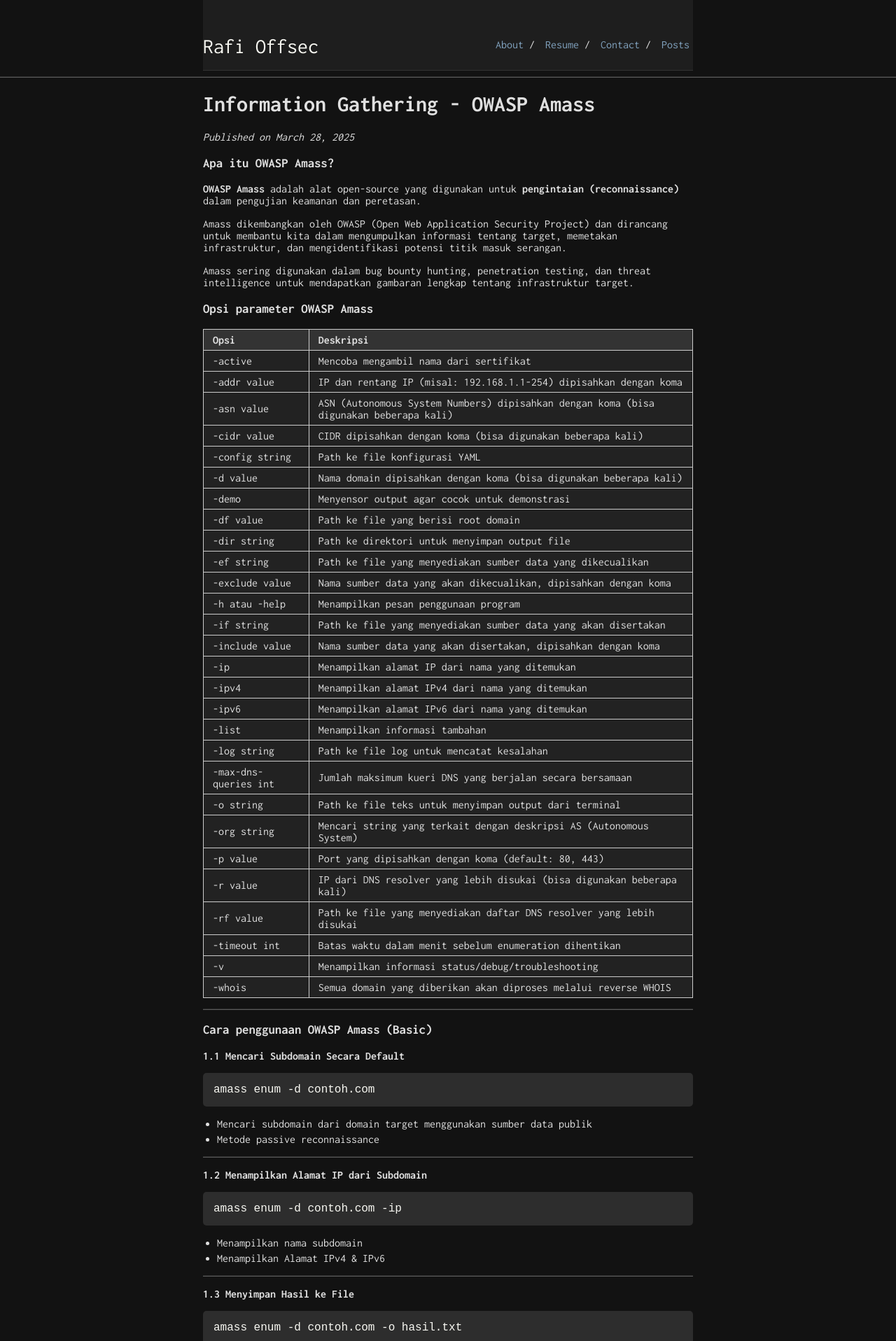
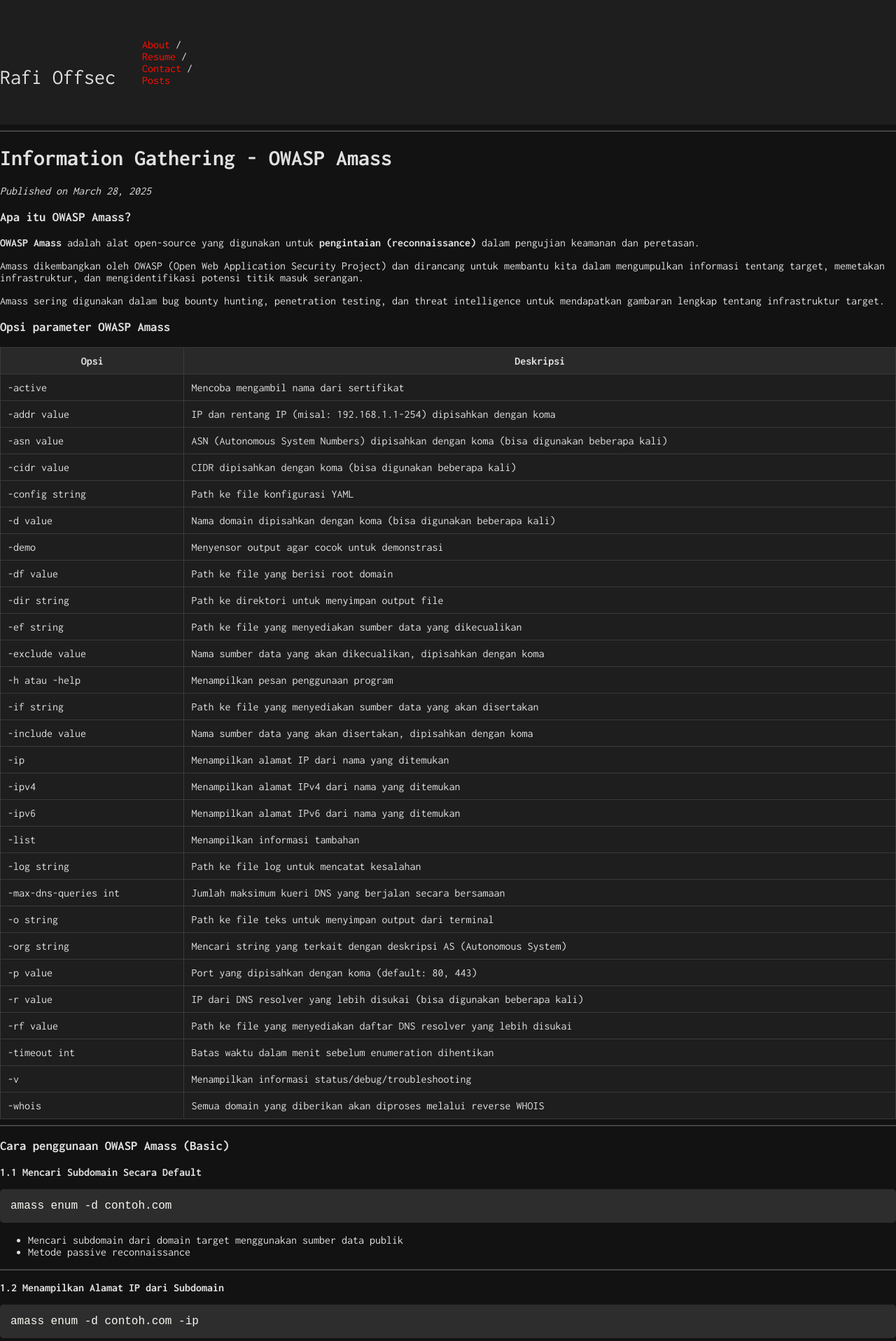
Before and after one commit to rafioffsec/rafioffsec.github.io, a Jekyll site: the page built from _posts/2025-03-29-information-gathering-owasp-amass.md, in a window 1280 px wide. Shown: the top 1916 px of the page at 70% size. Built offline with Jekyll 4.4.1, drawn with Linux system fonts in a browser that asks for light colours.

Commit message:
Update _style.scss

```diff
--- a/_sass/_style.scss
+++ b/_sass/_style.scss
@@ -1,23 +1,24 @@
 @import "vars";
 
-/* Dark Mode Base */
+/* Basic */
 html {
   height: 100%;
   margin: 0;
   padding: 0;
   background: #121212;
-  color: #e0e0e0;
 }
 
 body {
   margin: 0;
   font-family: "Inconsolata";
   height: 100%;
+  color: #e0e0e0;
+  background: #121212;
 }
 
 a {
   text-decoration: none;
-  color: #81a2be;
+  color: $accent;
 }
 
 a:hover {
@@ -34,14 +35,13 @@ hr {
 /* Navbar */
 #author-name {
   font-size: 30px;
-  color: #f8f8f2;
+  color: #e0e0e0;
   display: inline-block;
 }
 
 .navbar {
   padding: 50px 0;
   background: #1e1e1e;
-  border-bottom: 1px solid #333;
 }
 
 .navbar-ul {
@@ -56,30 +56,6 @@ hr {
   margin: 0 5px 0 10px;
 }
 
-.alignable {
-  display: inline-block;
-}
-
-.pull-left {
-  @extend .alignable;
-  float: left;
-}
-
-.pull-right {
-  @extend .alignable;
-  float: right;
-}
-
-/* Container */
-.container {
-  max-width: $max-width;
-  margin: auto;
-}
-
-.wrapper {
-  min-height: 100%;
-}
-
 /* Tables */
 table {
   width: 100%;
@@ -87,28 +63,23 @@ table {
   background: #1e1e1e;
   color: #e0e0e0;
 }
-th, td {
-  border: 1px solid #333;
-  padding: 10px;
-}
-th {
-  background: #333;
+
+thead {
+  background: #292929;
 }
 
-td {
-  background: #222;
+td, th {
+  padding: 10px;
+  border: 1px solid #3a3a3a;
 }
 
-/* Blockquote */
+/* Markdown Elements */
 blockquote {
   border-left: 4px solid #81a2be;
   padding: 10px 20px;
-  margin: 20px 0;
   background: #1e1e1e;
-  color: #b5bd68;
 }
 
-/* Code Blocks */
 pre {
   background: #2d2d2d;
   color: #ccc;
@@ -133,75 +104,35 @@ pre code {
 .token.comment, .token.prolog, .token.doctype, .token.cdata {
   color: #7C7C7C;
 }
+
 .token.punctuation {
   color: #c5c8c6;
 }
+
 .token.property, .token.tag, .token.constant, .token.symbol, .token.deleted {
   color: #cc6666;
 }
+
 .token.boolean, .token.number {
   color: #de935f;
 }
+
 .token.selector, .token.attr-name, .token.string, .token.char, .token.builtin, .token.inserted {
   color: #b5bd68;
 }
+
 .token.operator, .token.entity, .token.url, .token.variable {
   color: #f8f8f2;
 }
+
 .token.atrule, .token.keyword {
   color: #81a2be;
 }
+
 .token.function {
   color: #f0c674;
 }
+
 .token.regex, .token.important {
   color: #8abeb7;
 }
-
-/* Mobile */
-@media (max-width: 800px) {
-  .container {
-    max-width: $med-width;
-    transition: 0.3s ease all;
-  }
-}
-
-@media (max-width: 650px) {
-  .container {
-    max-width: 83%;
-  }
-  .navbar-ul {
-    margin-top: 5px;
-  }
-}
-
-@media (max-width: 500px) {
-  .navbar {
-    text-align: center;
-    padding: 50px 0px 0px 0px;
-  }
-  #author-name {
-    width: 100%;
-    float: none;
-  }
-  #navlist {
-    padding: 10px 0;
-    margin: 0;
-    display: block;
-    float: none;
-    text-align: center;
-    width: 100%;
-  }
-  #navlist li.alignable {
-    display: inline-block;
-  }
-  #navlist li.pull-left {
-    float: none;
-  }
-  #navlist li.nav-list {
-    margin: 0;
-  }
-}
-
-@import "typography";
-@import "tables";
```
